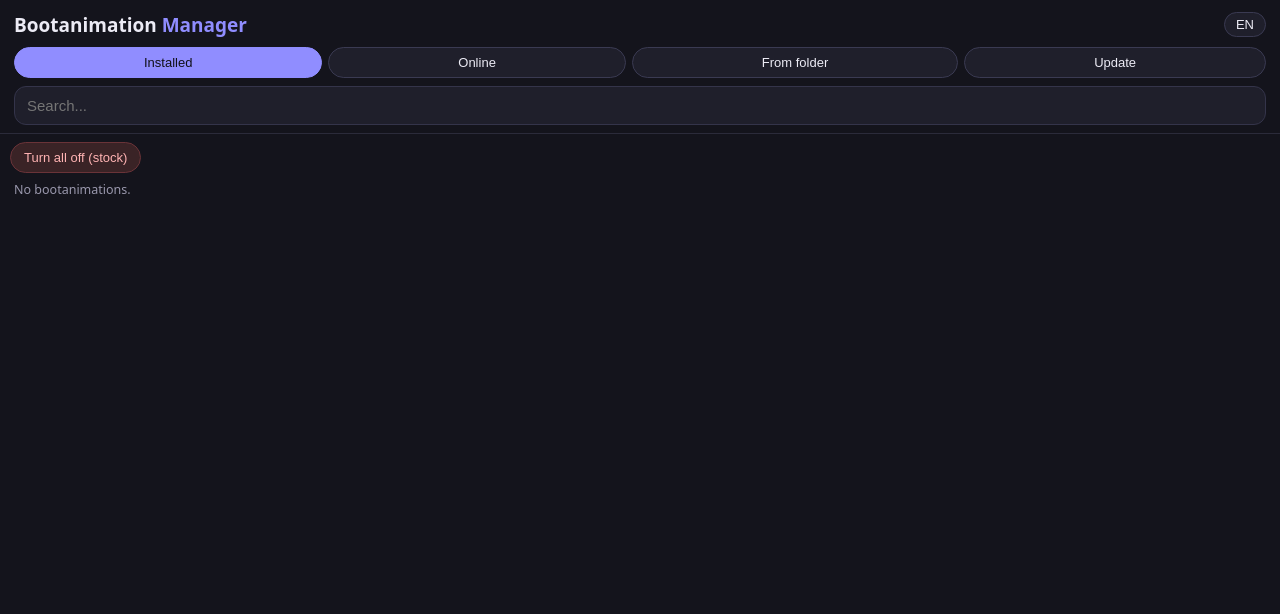
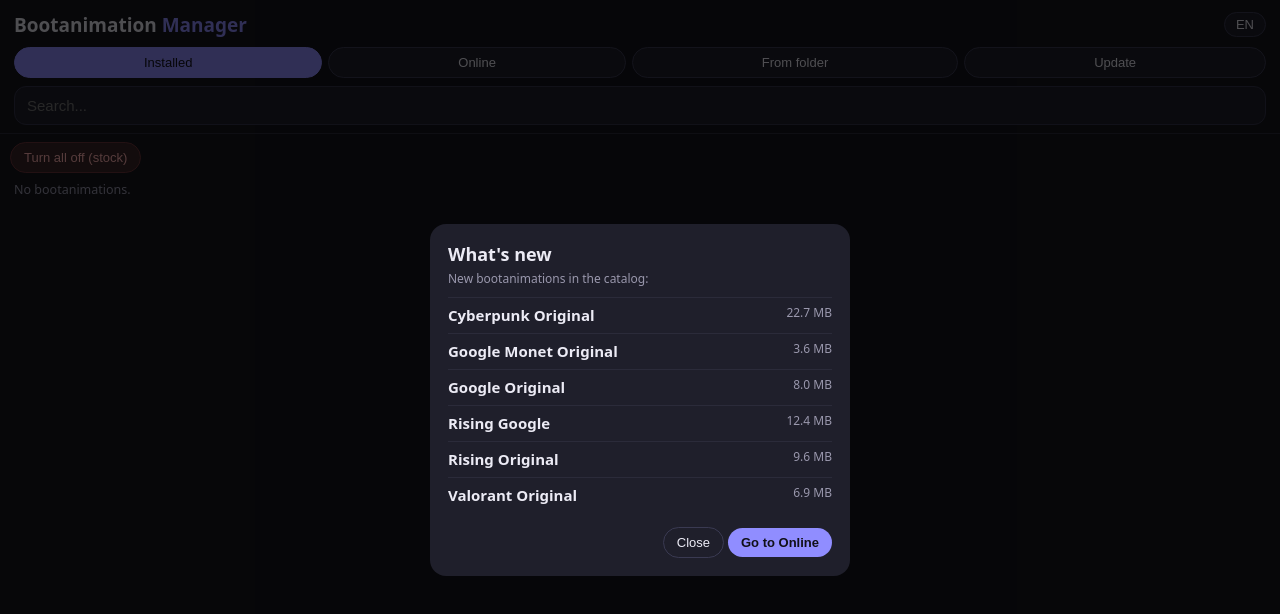
Before and after one commit to tugaia56/Bootanimation-Manager, a plain HTML site: page module/webroot/index.html in a window 1280 px wide. Shown: the top 614 px of the page. Drawn offline with Linux system fonts and the light colour scheme.

Commit message:
v92: What's new window + NEW tags (catalog entries flagged new), shown once and reopenable from the Online tab
Co-Authored-By: Claude Sonnet 5.5 <noreply@anthropic.com>

```diff
--- a/module/webroot/index.html
+++ b/module/webroot/index.html
@@ -33,6 +33,7 @@ input[type=search],input[type=text]{width:100%;padding:10px 12px;border-radius:1
 .nm{font-size:16px;font-weight:600;word-break:break-word}
 .sub{font-size:12px;color:var(--mut);word-break:break-all}
 .tag{font-size:11px;border-radius:6px;padding:1px 7px;margin-right:4px}
+.t-new{background:#3a2b55;color:#d9b8ff;font-weight:600}
 .t-on{background:#1f3a2c;color:var(--ok)}.t-off{background:#2b2b3a;color:var(--mut)}.t-pend{background:#3a321f;color:var(--warn)}.t-rm{background:#3a2326;color:var(--bad)}.t-inst{background:#2b2b55;color:var(--ac)}
 .btns{display:flex;gap:6px;flex-wrap:wrap;margin-top:auto}
 footer{position:fixed;left:0;right:0;bottom:0;background:#191924;border-top:1px solid #2f2f42;padding:8px 12px}
@@ -62,7 +63,7 @@ footer{position:fixed;left:0;right:0;bottom:0;background:#191924;border-top:1px
 const MOD = '/data/adb/modules/oxybootanim';
 const BAM = 'sh ' + MOD + '/bam.sh';
 const I18N = {
- it: {tInst:'Installate', tWeb:'Online', tDir:'Da cartella', tUpd:'Aggiorna', search:'Cerca...', active:'attiva', off:'spenta', pend:'serve riavvio', rm:'da rimuovere', inst:'installata',
+ it: {newTitle:'Novità', newIntro:'Nuove bootanimation nel catalogo:', newGo:'Vai a Online', newOk:'Chiudi', newTag:'NUOVA', newBtn:'Novità', tInst:'Installate', tWeb:'Online', tDir:'Da cartella', tUpd:'Aggiorna', search:'Cerca...', active:'attiva', off:'spenta', pend:'serve riavvio', rm:'da rimuovere', inst:'installata',
   playBtn:'Prova ora', useBtn:'Usa questa', rmBtn:'Rimuovi', dl:'Scarica e installa', dlUse:'Scarica e usa', installUse:'Installa e usa', oneReboot:'Basta un solo riavvio per vederla.', installBtn:'Installa', allOff:'Disattiva tutte (stock)', reboot:'Riavvia',
   needReboot:'Per applicare le modifiche serve un riavvio.', playing:'Riproduzione in corso...', noItems:'Nessuna bootanimation.', loading:'Carico...',
   askUse:'Usare questa bootanimation? Le altre verranno spente. Per vederla serve un riavvio.', askAllOff:'Spegnere tutte le bootanimation? Al riavvio tornerà quella di sistema.',
@@ -71,7 +72,7 @@ const I18N = {
   getting:'Preparo il download...', downloading:'Scarico...', installing:'Installo...', done:'Fatto: ', fail:'Errore: ', webNote:'Gli zip vengono scaricati da pCloud e installati spenti: poi scegli quale usare.',
   dirNote:'Metti gli zip in questa cartella del telefono e premi Cerca zip.', ofNote:'Quando uno zip viene sostituito su pCloud, il suo link smette di funzionare.', size:'MB', st:'Stato',
   updBtn:'Aggiorna app', updChecking:'Cerco aggiornamenti...', updAvail:'Aggiornamento disponibile: ', updNone:'Il Manager è già aggiornato (', updFail:'Aggiornamento non riuscito: ', updApplying:'Aggiorno il Manager...', updDone:'Aggiornato. Riapro...', askUpd:'Aggiornare il Manager? Non serve riavviare il telefono.'},
- en: {tInst:'Installed', tWeb:'Online', tDir:'From folder', tUpd:'Update', search:'Search...', active:'active', off:'off', pend:'reboot needed', rm:'to be removed', inst:'installed',
+ en: {newTitle:"What's new", newIntro:'New bootanimations in the catalog:', newGo:'Go to Online', newOk:'Close', newTag:'NEW', newBtn:"What's new", tInst:'Installed', tWeb:'Online', tDir:'From folder', tUpd:'Update', search:'Search...', active:'active', off:'off', pend:'reboot needed', rm:'to be removed', inst:'installed',
   playBtn:'Try now', useBtn:'Use this', rmBtn:'Remove', dl:'Download & install', dlUse:'Download & use', installUse:'Install & use', oneReboot:'One reboot is enough to see it.', installBtn:'Install', allOff:'Turn all off (stock)', reboot:'Reboot',
   needReboot:'A reboot is needed to apply the changes.', playing:'Playing...', noItems:'No bootanimations.', loading:'Loading...',
   askUse:'Use this bootanimation? The others will be turned off. A reboot is needed to see it.', askAllOff:'Turn off all bootanimations? The system one comes back after a reboot.',
@@ -132,6 +133,25 @@ function renderBanner() {
 function pv(id) {
   return '<div class="pv"><img loading="lazy" src="previews/' + encodeURIComponent(id) + '.webp" onerror="this.outerHTML=\'<div class=ph>no preview</div>\'"></div>';
 }
+function newOnes() { return CAT.filter(c => c.new); }
+function seenNew() { try { return new Set(JSON.parse(localStorage.getItem('bam_seen_new') || '[]')); } catch (e) { return new Set(); } }
+function markSeenNew() { try { localStorage.setItem('bam_seen_new', JSON.stringify(newOnes().map(c => c.id))); } catch (e) {} }
+// "What's new" window: lists the bootanimations flagged "new" in catalog.json; shown once, reopened from the Online tab
+function showNews() {
+  const list = newOnes().slice().sort((a, b) => niceName(a.name).localeCompare(niceName(b.name), undefined, {sensitivity: 'base', numeric: true}));
+  if (!list.length) return;
+  const d = document.createElement('div');
+  d.style.cssText = 'position:fixed;inset:0;background:#000a;z-index:20;display:flex;align-items:center;justify-content:center;padding:24px';
+  d.innerHTML = '<div style="background:#1f1f2b;border-radius:16px;padding:18px;max-width:420px;width:100%;max-height:80vh;overflow:auto">' +
+    '<div style="font-size:18px;font-weight:700;margin-bottom:4px">' + t('newTitle') + '</div>' +
+    '<div class="sub" style="margin-bottom:10px">' + t('newIntro') + '</div>' +
+    list.map(c => '<div style="display:flex;justify-content:space-between;gap:10px;padding:7px 0;border-top:1px solid #2b2b3a"><span class="nm" style="font-size:15px">' + esc(niceName(c.name)) + '</span><span class="sub" style="white-space:nowrap">' + (c.size / 1048576).toFixed(1) + ' ' + t('size') + '</span></div>').join('') +
+    '<div style="text-align:right;margin-top:14px"><button class="btn" id="nwok">' + t('newOk') + '</button> <button class="btn pri" id="nwgo">' + t('newGo') + '</button></div></div>';
+  document.body.appendChild(d);
+  const close = () => { markSeenNew(); d.remove(); };
+  d.querySelector('#nwok').onclick = close;
+  d.querySelector('#nwgo').onclick = () => { close(); tab = 'web'; document.querySelectorAll('#tabs .btn').forEach(x => x.classList.toggle('on', x.dataset.t === 'web')); render(); };
+}
 function niceName(n) { return String(n).replace(/^\s*\[?Bootanimation\]?\s*/i, ''); }
 
 async function loadInstalled() {
@@ -155,10 +175,11 @@ function render() {
     }
     if (!rows.length) out.push('<div class="note">' + t('noItems') + '</div>');
   } else if (tab === 'web') {
+    if (newOnes().length) out.push('<div class="row" style="margin:8px 10px"><button class="btn" id="newbtn">' + t('newBtn') + ' (' + newOnes().length + ')</button></div>');
     out.push('<div class="note">' + t('webNote') + '<br>' + t('ofNote') + '</div>');
     const have = new Set(INST.map(i => i.id));
     for (const c of CAT.filter(c => !text || (c.name + c.id).toLowerCase().includes(text)).sort((a, b) => niceName(a.name).localeCompare(niceName(b.name), undefined, {sensitivity: 'base', numeric: true}))) {
-      const tag = have.has(c.id) ? '<span class="tag t-inst">' + t('inst') + '</span>' : '';
+      const tag = (c.new ? '<span class="tag t-new">' + t('newTag') + '</span>' : '') + (have.has(c.id) ? '<span class="tag t-inst">' + t('inst') + '</span>' : '');
       out.push('<div class="card">' + pv(c.id) + '<div class="info"><div class="nm">' + esc(c.name) + '</div><div class="sub">' + (c.size / 1048576).toFixed(1) + ' ' + t('size') + '</div><div>' + tag +
         '</div><div class="btns"><button class="btn pri" data-a="dluse" data-id="' + esc(c.id) + '">' + t('dlUse') + '</button><button class="btn" data-a="dl" data-id="' + esc(c.id) + '">' + t('dl') + '</button></div></div></div>');
     }
@@ -172,6 +193,7 @@ function render() {
   $('#list').innerHTML = out.join('');
   const ao = $('#alloff'); if (ao) ao.onclick = async () => { if (await ask(t('askAllOff'))) { await bam('none'); needReboot = true; await loadInstalled(); } };
   const sc = $('#scan'); if (sc) sc.onclick = scanDir;
+  const nb = $('#newbtn'); if (nb) nb.onclick = showNews;
 }
 
 async function scanDir() {
@@ -299,6 +321,7 @@ async function init() {
   try { META = await (await fetch('meta.json')).json(); } catch (e) {}
   try { CAT = await (await fetch('catalog.json')).json(); } catch (e) {}
   await loadInstalled();
+  { const seen = seenNew(); if (newOnes().some(c => !seen.has(c.id))) showNews(); }
   // an update found earlier shows its dot / banner right away, before any new check
   try {
     const c = JSON.parse(localStorage.getItem('bam_upd_cache') || 'null');
```
Also changed, not shown: module/webroot/catalog.json (+1 -1 lines), 2 other files.
